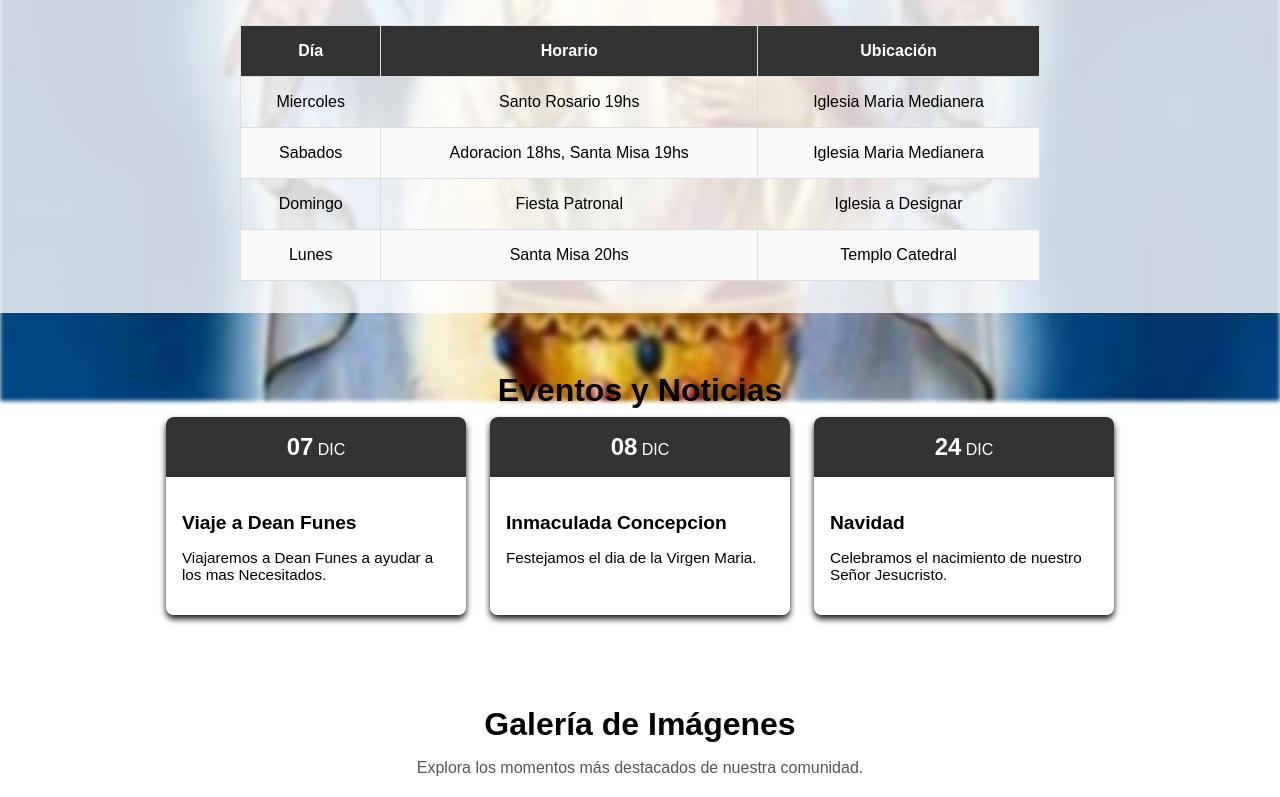
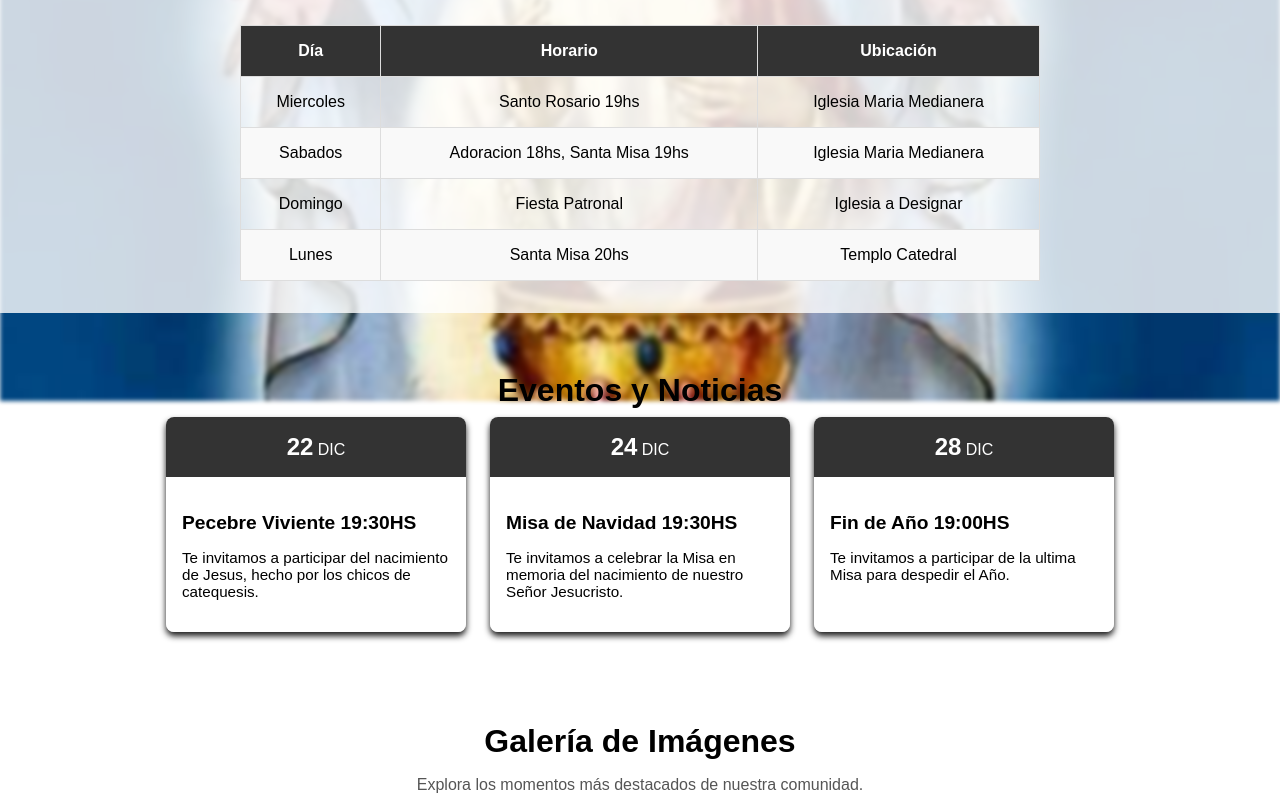
Before and after one commit to MariaMedianera/paginaweb, a plain HTML site: page index.html in a window 1280 px wide. Shown: the part 399-1196 px from the top of the page. Drawn offline with Linux system fonts and the light colour scheme.

Commit message:
Update index.html

```diff
--- a/index.html
+++ b/index.html
@@ -100,39 +100,39 @@
         <!-- Card 1 -->
         <div class="card">
           <div class="card-date">
-            <span class="date-day">07</span>
+            <span class="date-day">22</span>
             <span class="date-month">Dic</span>
           </div>
           <div class="card-content">
-            <h3 class="card-title">Viaje a Dean Funes</h3>
+            <h3 class="card-title">Pecebre Viviente 19:30HS</h3>
             <p class="card-description">
-              Viajaremos a Dean Funes a ayudar a los mas Necesitados.
+              Te invitamos a participar del nacimiento de Jesus, hecho por los chicos de catequesis.
             </p>
           </div>
         </div>
         <!-- Card 2 -->
         <div class="card">
           <div class="card-date">
-            <span class="date-day">08</span>
+            <span class="date-day">24</span>
             <span class="date-month">Dic</span>
           </div>
           <div class="card-content">
-            <h3 class="card-title">Inmaculada Concepcion</h3>
+            <h3 class="card-title">Misa de Navidad 19:30HS</h3>
             <p class="card-description">
-              Festejamos el dia de la Virgen Maria.
+              Te invitamos a celebrar la Misa en memoria del nacimiento de nuestro Señor Jesucristo.
             </p>
           </div>
         </div>
         <!-- Card 3 -->
         <div class="card">
           <div class="card-date">
-            <span class="date-day">24</span>
+            <span class="date-day">28</span>
             <span class="date-month">Dic</span>
           </div>
           <div class="card-content">
-            <h3 class="card-title">Navidad</h3>
+            <h3 class="card-title">Fin de Año 19:00HS</h3>
             <p class="card-description">
-              Celebramos el nacimiento de nuestro Señor Jesucristo.
+              Te invitamos a participar de la ultima Misa para despedir el Año.
             </p>
           </div>
         </div>
```
